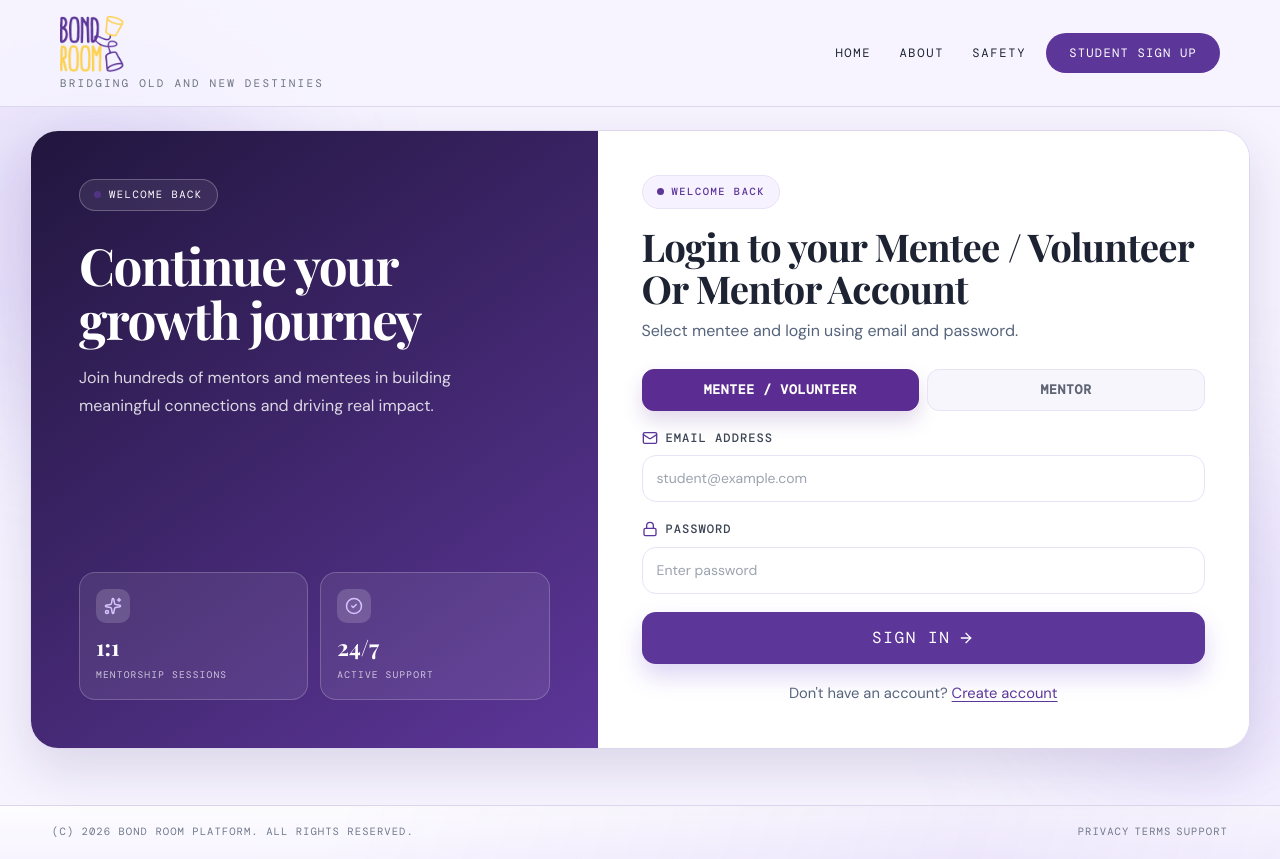
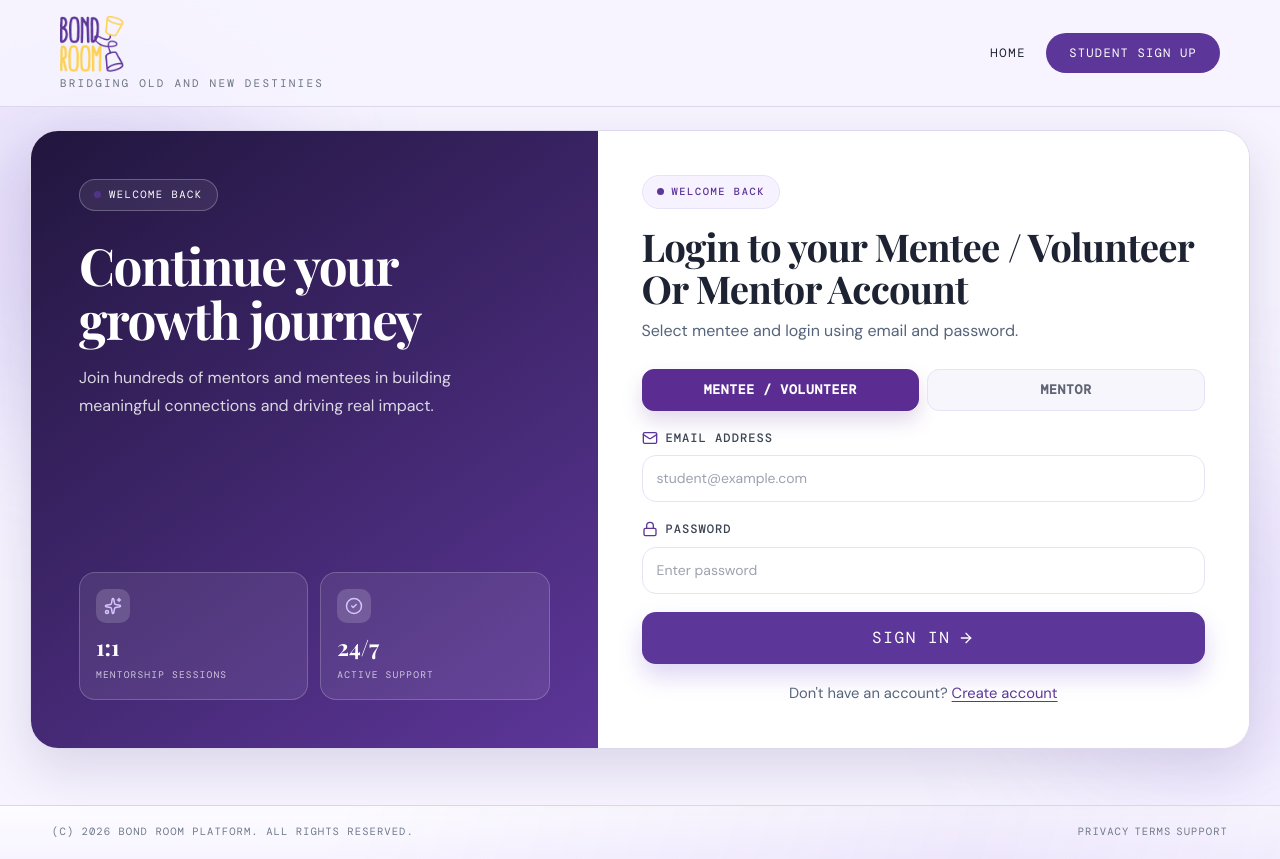
Before and after one commit to aman99951/Bond-Room, a React (Vite) app: page /login in a window 1280 px wide. Built offline with nearby package versions, Linux system fonts and the light colour scheme; no server answers; a web font is replaced by a local one.

Commit message:
removed link

```diff
--- a/src/components/auth/Login.jsx
+++ b/src/components/auth/Login.jsx
@@ -139,8 +139,6 @@ const Login = () => {
 
         <nav className="lp-nav">
           <Link to="/">Home</Link>
-          <a href="/#about">About</a>
-          <a href="/#safety">Safety</a>
         </nav>
 
         <div className="lp-hdr-actions">
--- a/src/components/auth/Register.jsx
+++ b/src/components/auth/Register.jsx
@@ -482,8 +482,7 @@ const Register = () => {
 
         <nav className="lp-nav">
           <Link to="/">Home</Link>
-          <a href="/#about">About</a>
-          <a href="/#safety">Safety</a>
+
         </nav>
 
         <div className="lp-hdr-actions">
```
